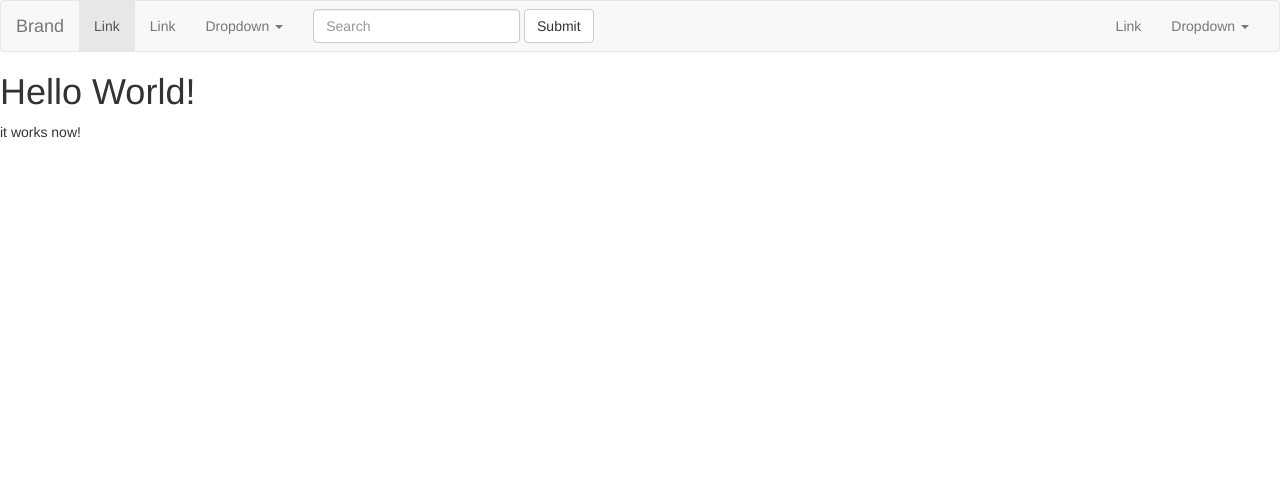
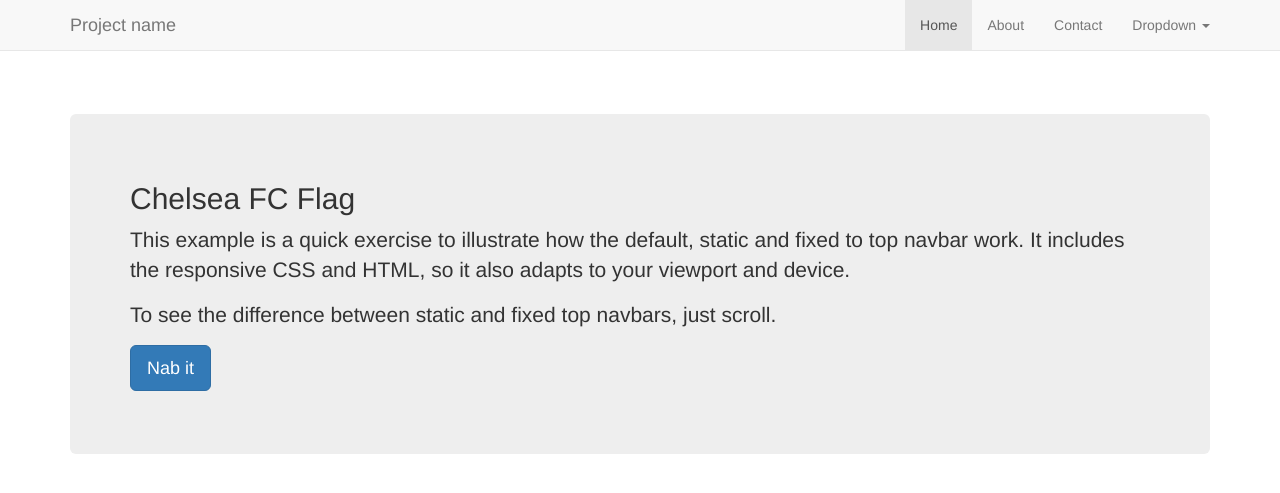
Before and after one commit to glubin/Deals-Marketplace, a PHP site: page / in a window 1280 px wide. Shown: the top 493 px of the page. Run offline with PHP 8.4, Linux system fonts and the light colour scheme.

Commit message:
running home page

```diff
--- /dev/null
+++ b/css/style.css
@@ -0,0 +1,3 @@
+.jumbotron{
+	margin-top: 10%;
+}
--- a/index.php
+++ b/index.php
@@ -12,45 +12,25 @@
 <body>
 
 	<!-- Fixed navbar -->
-<nav class="navbar navbar-default">
-  <div class="container-fluid">
-    <!-- Brand and toggle get grouped for better mobile display -->
+	<nav class="navbar navbar-default navbar-fixed-top">
+		<div class="container">
 			<div class="navbar-header">
-      <button type="button" class="navbar-toggle collapsed" data-toggle="collapse" data-target="#bs-example-navbar-collapse-1" aria-expanded="false">
+				<button type="button" class="navbar-toggle collapsed" data-toggle="collapse" data-target="#navbar" aria-expanded="false" aria-controls="navbar">
 					<span class="sr-only">Toggle navigation</span>
 					<span class="icon-bar"></span>
 					<span class="icon-bar"></span>
 					<span class="icon-bar"></span>
 				</button>
-      <a class="navbar-brand" href="#">Brand</a>
+				<a class="navbar-brand" href="#">Project name</a>
 			</div>
+			<div id="navbar" class="navbar-collapse collapse">
+				<ul class="nav navbar-nav">
+					</ul>
 
-    <!-- Collect the nav links, forms, and other content for toggling -->
-    <div class="collapse navbar-collapse" id="bs-example-navbar-collapse-1">
-      <ul class="nav navbar-nav">
-        <li class="active"><a href="#">Link <span class="sr-only">(current)</span></a></li>
-        <li><a href="#">Link</a></li>
-        <li class="dropdown">
-          <a href="#" class="dropdown-toggle" data-toggle="dropdown" role="button" aria-haspopup="true" aria-expanded="false">Dropdown <span class="caret"></span></a>
-          <ul class="dropdown-menu">
-            <li><a href="#">Action</a></li>
-            <li><a href="#">Another action</a></li>
-            <li><a href="#">Something else here</a></li>
-            <li role="separator" class="divider"></li>
-            <li><a href="#">Separated link</a></li>
-            <li role="separator" class="divider"></li>
-            <li><a href="#">One more separated link</a></li>
-          </ul>
-        </li>
-      </ul>
-      <form class="navbar-form navbar-left" role="search">
-        <div class="form-group">
-          <input type="text" class="form-control" placeholder="Search">
-        </div>
-        <button type="submit" class="btn btn-default">Submit</button>
-      </form>
 			 <ul class="nav navbar-nav navbar-right">
-        <li><a href="#">Link</a></li>
+			        <li class="active"><a href="#">Home</a></li>
+					<li><a href="#about">About</a></li>
+					<li><a href="#contact">Contact</a></li>
 					<li class="dropdown">
 			          <a href="#" class="dropdown-toggle" data-toggle="dropdown" role="button" aria-haspopup="true" aria-expanded="false">Dropdown <span class="caret"></span></a>
 			          <ul class="dropdown-menu">
@@ -62,13 +42,25 @@
 			          </ul>
 			        </li>
 			      </ul>
-    </div><!-- /.navbar-collapse -->
-  </div><!-- /.container-fluid -->
+
+
+				</div><!-- nav coll.-->
+			</div>
 		</nav>
 
-<h1>Hello World!</h1>
-<p>it works now!</p>
+		<div class="container">
 
+			<!-- Main component for a primary marketing message or call to action -->
+			<div class="jumbotron">
+				<div><h2>Chelsea FC Flag</h2></div>
+				<p>This example is a quick exercise to illustrate how the default, static and fixed to top navbar work. It includes the responsive CSS and HTML, so it also adapts to your viewport and device.</p>
+				<p>To see the difference between static and fixed top navbars, just scroll.</p>
+				<p>
+					<a class="btn btn-lg btn-primary" href="../../components/#navbar" role="button">Nab it</a>
+				</p>
+			</div>
+
+		</div> <!-- /container -->
 
 
 	</body>
```
Lines whose indentation alone changed are shown as unchanged.
